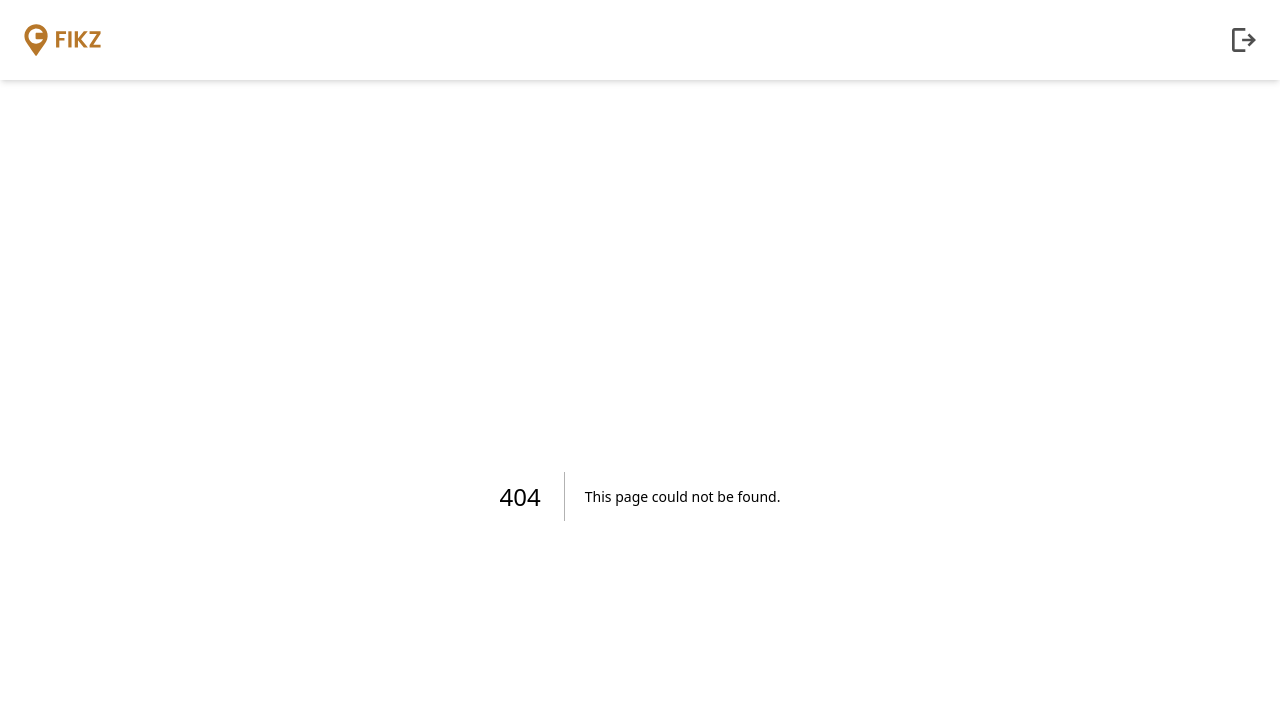
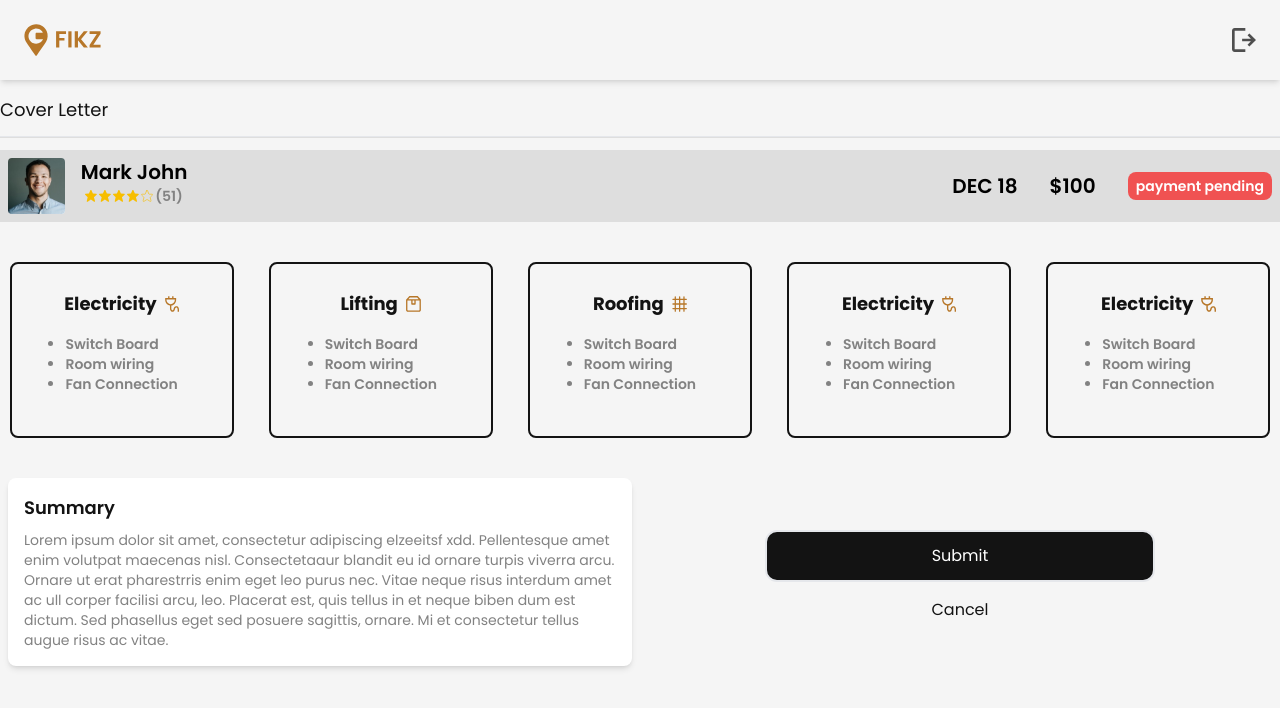
Before and after one commit to Fiver-Projects/fikz, a Next.js app: page /orderDetails in a window 1280 px wide. Before the commit this address had no page. Shown: the top 708 px of the page. Built offline with nearby package versions, Linux system fonts and the light colour scheme.

Commit message:
Add order details page component

```diff
--- /dev/null
+++ b/app/orderDetails/page.jsx
@@ -0,0 +1,100 @@
+import React from "react"
+
+const page = () => {
+    return (
+        <section className='mx-auto max-w-[1440px]'>
+            <h4 className='text-lg  text-fikz-black'>Cover Letter</h4>
+            <hr className='h-[2px] w-full bg-fikz-gray-light/20 my-3' />
+            <div className='p-2 flex flex-col sm:flex-row bg-fikz-gray-light/20'>
+                <img className='h-14' src='/sq-profile.svg' alt='' />
+                <div className='flex flex-col items-center px-4'>
+                    <h2 className='text-xl font-semibold text-center'>Mark John</h2>
+                    <div className='flex justify-start items-center gap-[2px]'>
+                        <img className='h-2 sm:h-3' src='/star-yellow.svg' alt='staryellow' />
+                        <img className='h-2 sm:h-3' src='/star-yellow.svg' alt='staryellow' />
+                        <img className='h-2 sm:h-3' src='/star-yellow.svg' alt='staryellow' />
+                        <img className='h-2 sm:h-3' src='/star-yellow.svg' alt='staryellow' />
+                        <img className='h-2 sm:h-3' src='/star-empty.svg' alt='starempty' />
+                        <h4 className='text-sm font-semibold text-fikz-gray-light'>(51)</h4>
+                    </div>
+                </div>
+                <div className='flex justify-end items-center gap-2 sm:gap-8 flex-grow flex-col sm:flex-row'>
+                    <h2 className='text-xl font-semibold'>DEC 18</h2>
+                    <h2 className='text-xl font-semibold'>$100</h2>
+                    <span className='text-sm text-white bg-red-500 font-semibold py-1 px-2 rounded-lg'>payment pending</span>
+                </div>
+            </div>
+            <div className='flex justify-around items-center flex-wrap gap-4 mt-10'>
+                <div className='h-44 w-56 rounded-lg border-2 border-fikz-black flex flex-col justify-center items-center'>
+                    <span className='flex items-center gap-2'>
+                        <h2 className='text-lg  text-fikz-black font-bold'>Electricity</h2>
+                        <img className='h-4' src='/switch.svg' alt='switch' />
+                    </span>
+                    <ul className='text-fikz-gray-light font-semibold text-sm list-disc appearance-auto py-4'>
+                        <li className='decoration-clone'>Switch Board</li>
+                        <li className='decoration-clone'>Room wiring</li>
+                        <li className='decoration-clone'>Fan Connection</li>
+                    </ul>
+                </div>
+                <div className='h-44 w-56 rounded-lg border-2 border-fikz-black flex flex-col justify-center items-center'>
+                    <span className='flex items-center gap-2'>
+                        <h2 className='text-lg  text-fikz-black font-bold'>Lifting</h2>
+                        <img className='h-4' src='/package.svg' alt='package' />
+                    </span>
+                    <ul className='text-fikz-gray-light font-semibold text-sm list-disc appearance-auto py-4'>
+                        <li className='decoration-clone'>Switch Board</li>
+                        <li className='decoration-clone'>Room wiring</li>
+                        <li className='decoration-clone'>Fan Connection</li>
+                    </ul>
+                </div>
+                <div className='h-44 w-56 rounded-lg border-2 border-fikz-black flex flex-col justify-center items-center'>
+                    <span className='flex items-center gap-2'>
+                        <h2 className='text-lg  text-fikz-black font-bold'>Roofing</h2>
+                        <img className='h-4' src='/roof.svg' alt='roog' />
+                    </span>
+                    <ul className='text-fikz-gray-light font-semibold text-sm list-disc appearance-auto py-4'>
+                        <li className='decoration-clone'>Switch Board</li>
+                        <li className='decoration-clone'>Room wiring</li>
+                        <li className='decoration-clone'>Fan Connection</li>
+                    </ul>
+                </div>
+                <div className='h-44 w-56 rounded-lg border-2 border-fikz-black flex flex-col justify-center items-center'>
+                    <span className='flex items-center gap-2'>
+                        <h2 className='text-lg  text-fikz-black font-bold'>Electricity</h2>
+                        <img className='h-4' src='/switch.svg' alt='switch' />
+                    </span>
+                    <ul className='text-fikz-gray-light font-semibold text-sm list-disc appearance-auto py-4'>
+                        <li className='decoration-clone'>Switch Board</li>
+                        <li className='decoration-clone'>Room wiring</li>
+                        <li className='decoration-clone'>Fan Connection</li>
+                    </ul>
+                </div>
+                <div className='h-44 w-56 rounded-lg border-2 border-fikz-black flex flex-col justify-center items-center'>
+                    <span className='flex items-center gap-2'>
+                        <h2 className='text-lg  text-fikz-black font-bold'>Electricity</h2>
+                        <img className='h-4' src='/switch.svg' alt='switch' />
+                    </span>
+                    <ul className='text-fikz-gray-light font-semibold text-sm list-disc appearance-auto py-4'>
+                        <li className='decoration-clone'>Switch Board</li>
+                        <li className='decoration-clone'>Room wiring</li>
+                        <li className='decoration-clone'>Fan Connection</li>
+                    </ul>
+                </div>
+            </div>
+            <div className='mt-10 grid grid-cols-1 md:grid-cols-2 gap-4 m-2'>
+                <div className='shadow-md rounded-lg  p-4 bg-white'>
+                    <h2 className='text-fikz-black font-semibold text-lg pb-2'>Summary</h2>
+                    <p className='text-fikz-gray-light text-sm'>
+                        Lorem ipsum dolor sit amet, consectetur adipiscing elzeeitsf xdd. Pellentesque amet enim volutpat maecenas nisl. Consectetaaur blandit eu id ornare turpis viverra arcu. Ornare ut erat pharestrris enim eget leo purus nec. Vitae neque risus interdum amet ac ull corper facilisi arcu, leo. Placerat est, quis tellus in et neque biben dum est dictum. Sed phasellus eget sed posuere sagittis, ornare. Mi et consectetur tellus augue risus ac vitae.
+                    </p>
+                </div>
+                <div className='flex flex-col justify-center items-center gap-4'>
+                    <button className='mt-2 py-3 px-8 w-full max-w-[390px] mx-auto text-center border-2 bg-fikz-black text-white rounded-xl '>Submit</button>
+                    <button className='text-fikz-black'>Cancel</button>
+                </div>
+            </div>
+        </section>
+    )
+}
+
+export default page
```
